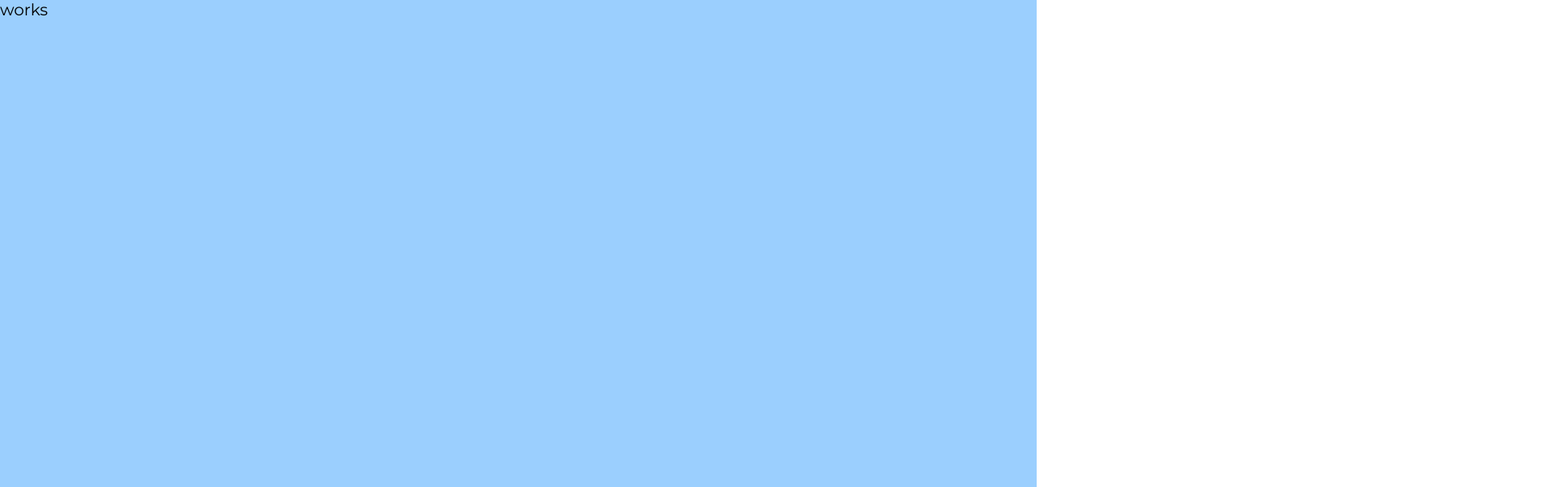
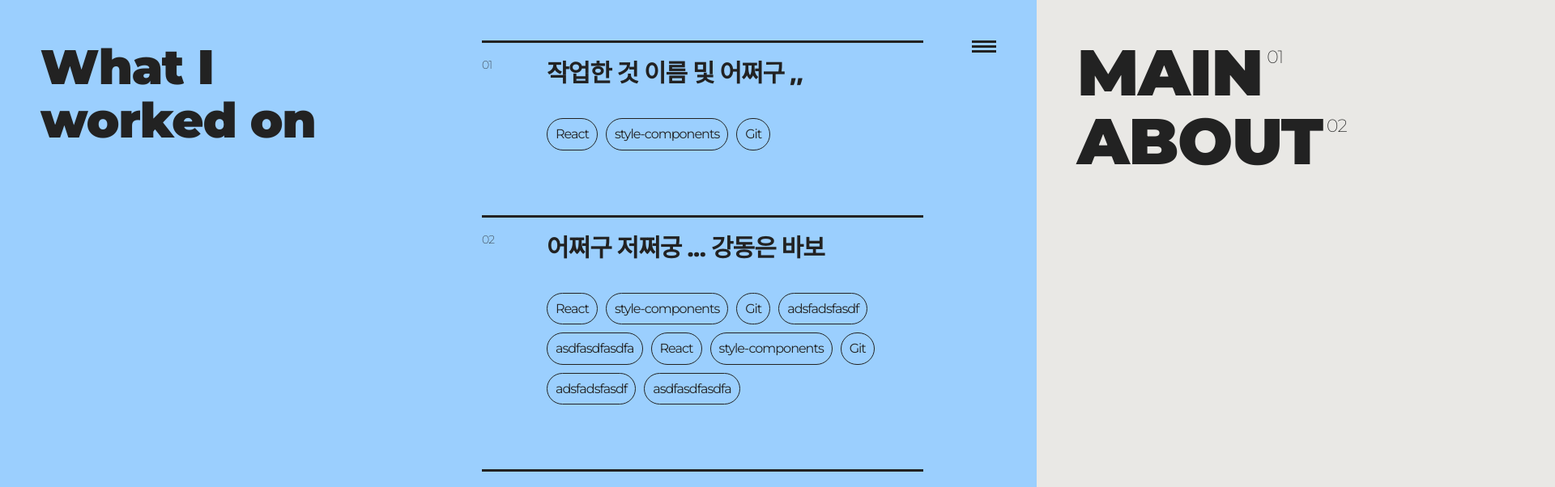
Before and after one commit to soyfully/portfolio, a React (Create React App) app: page /works in a window 1280 px wide. Shown: the top 602 px of the page at 81% size, 1920 px wide, since content can reach past the window. Built offline with nearby package versions, Linux system fonts and the light colour scheme.

Commit message:
[new] work page 작업

```diff
--- a/public/index.html
+++ b/public/index.html
@@ -33,7 +33,6 @@
 
       * {
         font-family: "Montserrat", sans-serif;
-        /* font-family: "Noto Sans", sans-serif; */
       }
       html, body {
         width: 100%;
@@ -42,6 +41,7 @@
         padding: 0;
         box-sizing: border-box;
         font-size: 20px;
+        overflow: hidden;
       }
     </style>
     <title>KIM SOI | PORTFOLIO</title>
--- a/src/asset/css/transitionGroupMotion.css
+++ b/src/asset/css/transitionGroupMotion.css
@@ -5,7 +5,7 @@
     top: 0;
     width: 100%;
     height:100%;
-  }
+}
 .transitions-wrapper {
     position: relative;
     overflow: hidden;
--- a/src/components/nav.js
+++ b/src/components/nav.js
@@ -3,12 +3,20 @@ import { Link } from 'react-router-dom'
 import styled from "styled-components"
 import breakpoints from '../config/breakpoint'
 
-function Nav() {
+const menu = [
+	{'main' :'/'},
+	{'about' : '/about'},
+	{'works' : '/works'},
+	// {'study' : '/study'}
+]
+
+function Nav({currentMenu}) {
 	const [isOpen, setIsOpen] = useState(false);
 	const toggleMenu = () => {
-		setIsOpen(!isOpen);
+		setIsOpen(!isOpen)
 	};
-	const menu = ['MAIN', 'ABOUT', 'WORKS', 'STUDY']
+
+	const filteredMenu = menu.filter(item => !Object.keys(item).includes(currentMenu))
 
 	return (
 		<>
@@ -20,12 +28,15 @@ function Nav() {
 
 			<Wrap className={!isOpen? ``: `open`}>
 				<LinkWrap>
-					{menu.map((element, index) => (
-						<Link key={index} to={`/${element.toLowerCase().replace(/\s+/g, '-')}`} className='navAnimate navHighlight'>
-							{element}
-							<span>0{index + 1}</span>
-						</Link>
-					))}
+					{filteredMenu.map((item, index) => {
+						const [name, path] = Object.entries(item)[0]
+						return (
+							<Link key={index} to={path} className='navAnimate navHighlight'>
+								{name.toUpperCase()}
+								<span>0{index + 1}</span>
+							</Link>
+						)
+					})}
 				</LinkWrap>
 				<Footer>
 					<ul>
--- a/src/pages/Main/Main.js
+++ b/src/pages/Main/Main.js
@@ -3,7 +3,7 @@ import styled from "styled-components"
 import Nav from "../../components/nav"
 import breakpoints from '../../config/breakpoint'
 
-function main() {
+function Main() {
 	// eslint-disable-next-line react-hooks/rules-of-hooks
 	useEffect(() => {
 		const highLights = document.querySelectorAll('.highLight');
@@ -17,20 +17,20 @@ function main() {
 
 	return (
 		<Wrap>
-			<Nav/>
+			<Nav currentMenu={'main'}/>
 
-			<TextWrap>
-				<Title>Hello, I'm <Highlight className='highLight'>SOI</Highlight>.</Title>
+			<div className='mainWrap'>
+				<span className='pageTitle'>Hello, I'm <em className='highLight'>SOI</em>.</span>
 				<div>
-					<Desc>
-						I'm a <Highlight className='highLight'>frontend</Highlight> <br /> <Highlight className='highLight'>developer</Highlight>.
-						I primarily <br /> work with <Highlight className='highLight'>React</Highlight>, <Highlight className='highLight'>SEO</Highlight>, <br /> and <Highlight className='highLight'>Web Performance</Highlight>.
-					</Desc>
-					<Footer>
-						© 2024 KIM SOI. All rights reserved.
-					</Footer>
+					<span className='desc'>
+						I'm a <em className='highLight'>frontend</em> <br /> <em className='highLight'>developer</em>.
+						I primarily <br /> work with <em className='highLight'>React</em>, <em className='highLight'>SEO</em>, <br /> and <em className='highLight'>Web Performance</em>.
+					</span>
+					<span className='footer'>
+						© 2025 KIM SOI. All rights reserved.
+					</span>
 				</div>
-			</TextWrap>
+			</div>
 		</Wrap>
 	)
 }
@@ -44,9 +44,12 @@ const Wrap = styled.div`
 	letter-spacing: -1px;
 	line-height: 1.1;
 	font-weight: 900;
-`;
 
-const TextWrap = styled.div`
+	em {
+		font-style: normal;
+	}
+
+	.mainWrap {
 		width: 100%;
 		height: 100%;
 		display: flex;
@@ -72,21 +75,16 @@ const TextWrap = styled.div`
 		@media (min-width: ${breakpoints.extraLarge}) {
 			font-size: 4.5rem;
 		}
-`;
 
-const Title = styled.span`
+		.pageTitle {
 			display: block;
-`;
+		}
 
-const Desc = styled.span`
+		.desc {
 			display: block;
-`;
+		}
 
-const Highlight = styled.span`
-
-`;
-
-const Footer = styled.span`
+		.footer {
 			display: block;
 			height: auto;
 			font-weight: 200;
@@ -111,6 +109,8 @@ const Footer = styled.span`
 			@media (min-width: ${breakpoints.extraLarge}) {
 				font-size: 1rem;
 			}
+		}
+	}
 `
 
-export default main
+export default Main
--- a/src/pages/Works/Works.js
+++ b/src/pages/Works/Works.js
@@ -1,16 +1,136 @@
 import React from 'react'
-import styled from "styled-components";
+import styled from "styled-components"
+import Nav from "../../components/nav"
+import breakpoints from '../../config/breakpoint'
+
+const worksLists = [
+	{'작업한 것 이름 및 어쩌구 ,,' : ['React', 'style-components', 'Git']},
+	{'어쩌구 저쩌궁 ... 강동은 바보' : ['React', 'style-components', 'Git', 'adsfadsfasdf', 'asdfasdfasdfa','React', 'style-components', 'Git', 'adsfadsfasdf', 'asdfasdfasdfa']},
+	{'힝구 힝구 하기 시러용용ㅇ옹' : ['React', 'style-components', 'Git', 'adsfadsfasdf', 'asdfasdfasdfa']},
+	{'스크롤 해서 아래쪽으로 쮺뀨ㅉㅠㅉ' : ['React', 'style-components', 'Git', 'adsfadsfasdf', 'asdfasdfasdfa']}
+]
 
 function works() {
-  return (
-    <Wrap className='container'>
-      works
-    </Wrap>
-  )
+	return (
+		<Wrap className='container'>
+			<Nav currentMenu={'works'}/>
+
+			<div className='worksWrap'>
+				<div className='pageTitle'>
+					<span>
+						What I <br /> worked on
+					</span>
+				</div>
+				<ul className='lists'>
+					<div>
+						{worksLists.map((item, index) => {
+							const [title, stacks] = Object.entries(item)[0]
+							return (
+								<li key={index} className='list'>
+									<span className='index'>0{index + 1}</span>
+									<span className='title'>{title}</span>
+									<span className='stacks'>
+										{stacks.map((stack, stackIndex) => (
+											<span key={stackIndex} className='stack'> {stack} </span>
+										))}
+									</span>
+								</li>
+							)
+						})}
+					</div>
+				</ul>
+			</div>
+
+
+		</Wrap>
+	)
 }
 
 const Wrap = styled.div`
 	background: #9bcffe;
-`;
+	padding: 50px 140px 50px 50px;
+	width: calc(100% - 190px);
+	height: calc(100vh - 100px);
+	color: #222;
+	letter-spacing: -1px;
+	line-height: 1.1;
+	font-weight: 900;
 
+	.worksWrap {
+		display: flex;
+		height: 100%;
+
+		.pageTitle {
+			flex: 1;
+			@media (max-width: ${breakpoints.small}) {
+				font-size: 1;
+			}
+
+			@media (min-width: ${breakpoints.small}) {
+				font-size: 1.5rem;
+			}
+
+			@media (min-width: ${breakpoints.medium}) {
+				font-size: 2rem;
+			}
+
+			@media (min-width: ${breakpoints.large}) {
+				font-size: 2.5rem;
+			}
+
+			@media (min-width: ${breakpoints.extraLarge}) {
+				font-size: 3rem;
+			}
+		}
+
+		.lists {
+			flex: 1;
+			list-style: none;
+			margin: 0;
+			padding: 0;
+			overflow-y: scroll;
+			&::-webkit-scrollbar {
+				display: none;
+			}
+
+			.list {
+				position: relative;
+				border-top: 3px solid #222;
+				padding: 20px 0 0 80px;
+				margin: 80px 0 0 0;
+				&:first-child {
+					margin: 0;
+				}
+
+				.index {
+					position: absolute;
+					left: 0;
+					font-weight: 200;
+					font-size: 0.7rem;
+				}
+
+				.title {
+					display: block;
+					font-family: "Noto Sans", sans-serif;
+					font-size: 1.5rem;
+				}
+
+				.stacks {
+					display: flex;
+					flex-wrap: wrap;
+					gap: 10px 10px;
+					margin: 40px 0 0 0;
+
+					.stack {
+						border: 1px solid #222;
+						border-radius: 100px;
+						padding: 10px;
+						font-weight: 400;
+						font-size: 0.8rem;
+					}
+				}
+			}
+		}
+	}
+`
 export default works
```
Also changed, not shown: src/pages/Works/detail.js (added). Lines whose indentation alone changed are shown as unchanged.
